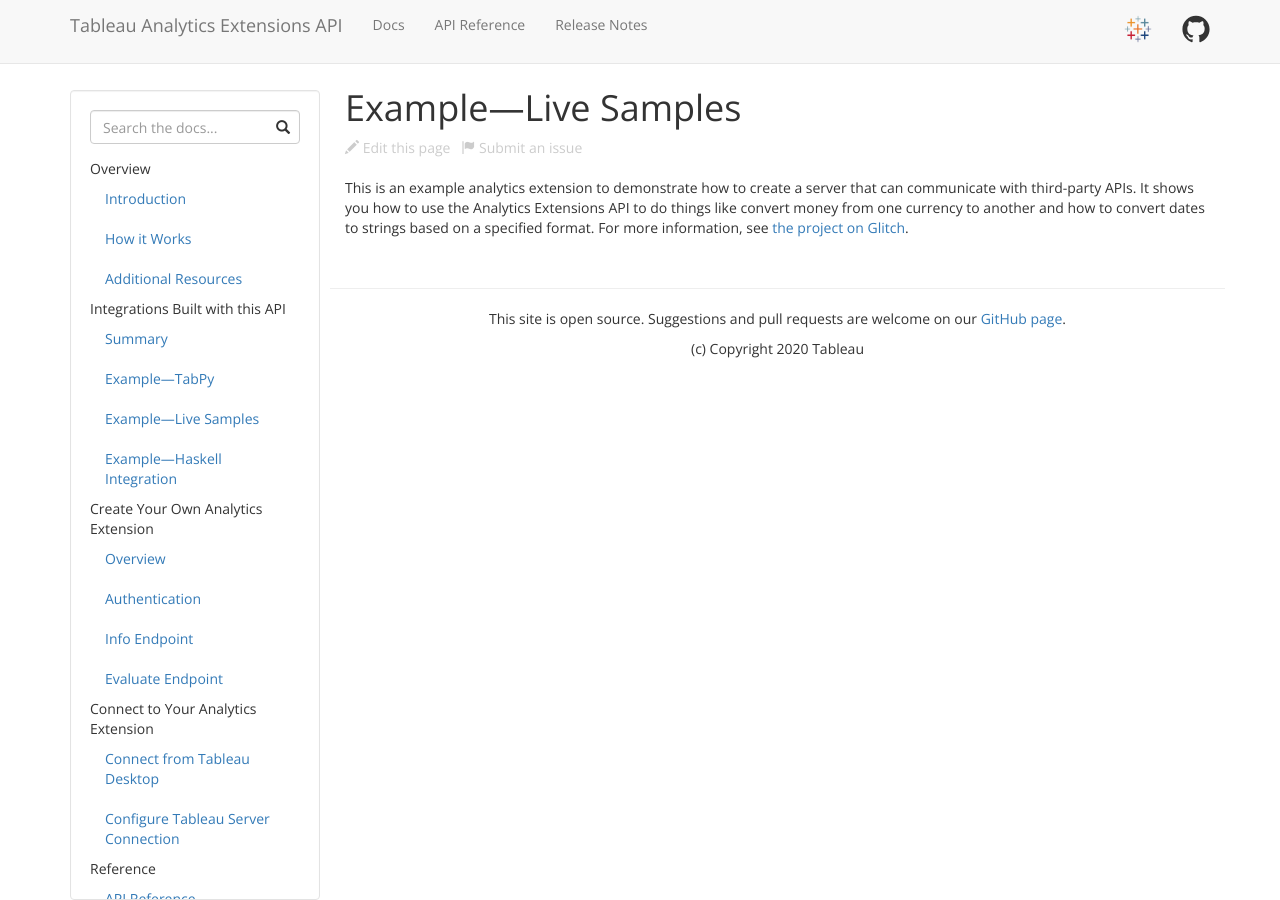
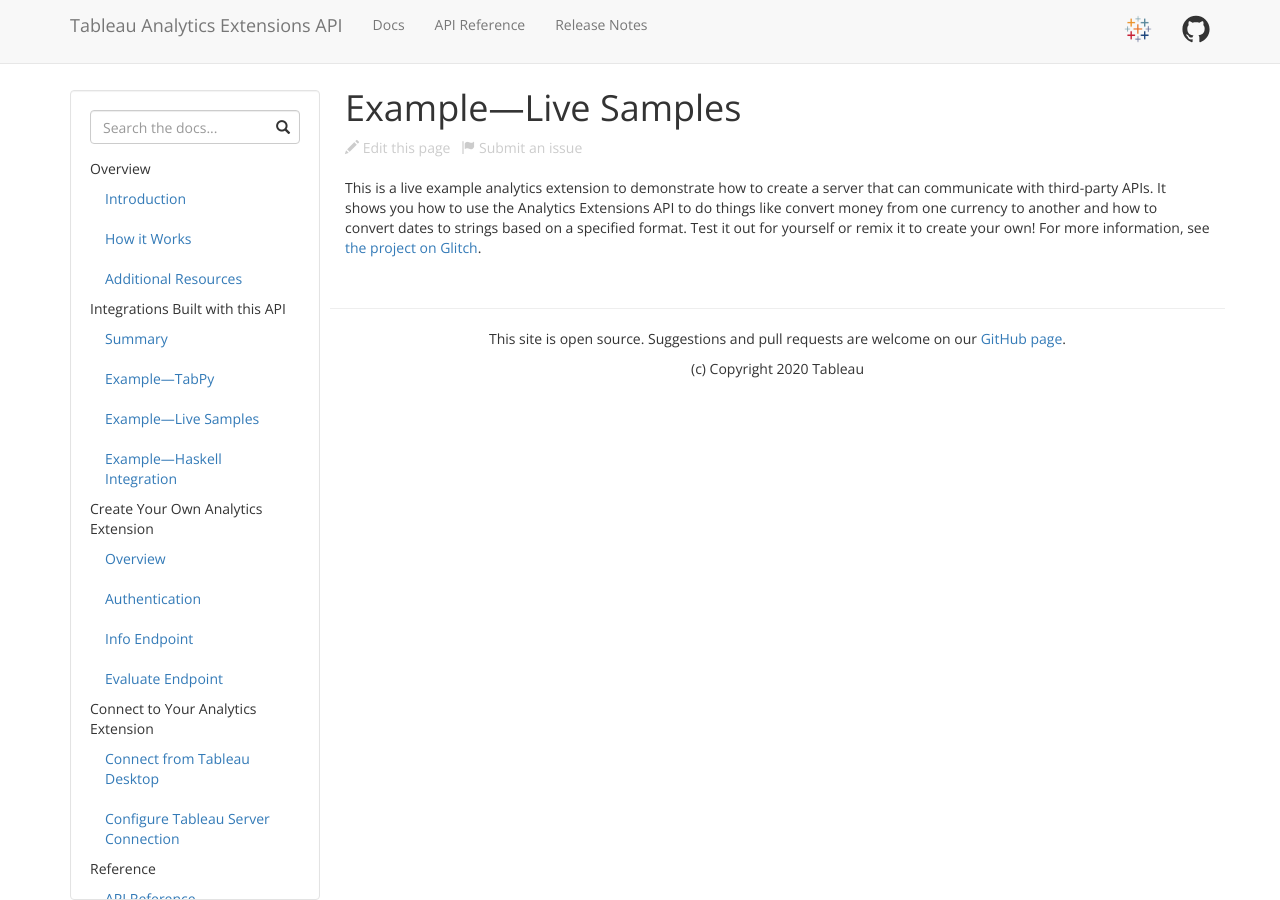
Before and after one commit to tableau/analytics-extensions-api, a Jekyll site: the page built from docs/ae_example_currency.md, in a window 1280 px wide. Built offline with Jekyll 4.4.1, drawn with Linux system fonts in a browser that asks for light colours; nearby versions of some CDN libraries.

Commit message:
Update ae_example_currency.md

```diff
--- a/docs/ae_example_currency.md
+++ b/docs/ae_example_currency.md
@@ -3,4 +3,4 @@
 layout: docs
 ---
 
-This is an example analytics extension to demonstrate how to create a server that can communicate with third-party APIs. It shows you how to use the Analytics Extensions API to do things like convert money from one currency to another and how to convert dates to strings based on a specified format. For more information, see [the project on Glitch](https://glitch.com/edit/#!/tableau-analytics-api-samples?path=README.md:1:0).
+This is a live example analytics extension to demonstrate how to create a server that can communicate with third-party APIs. It shows you how to use the Analytics Extensions API to do things like convert money from one currency to another and how to convert dates to strings based on a specified format. Test it out for yourself or remix it to create your own! For more information, see [the project on Glitch](https://glitch.com/edit/#!/tableau-analytics-api-samples?path=README.md:1:0).
```
